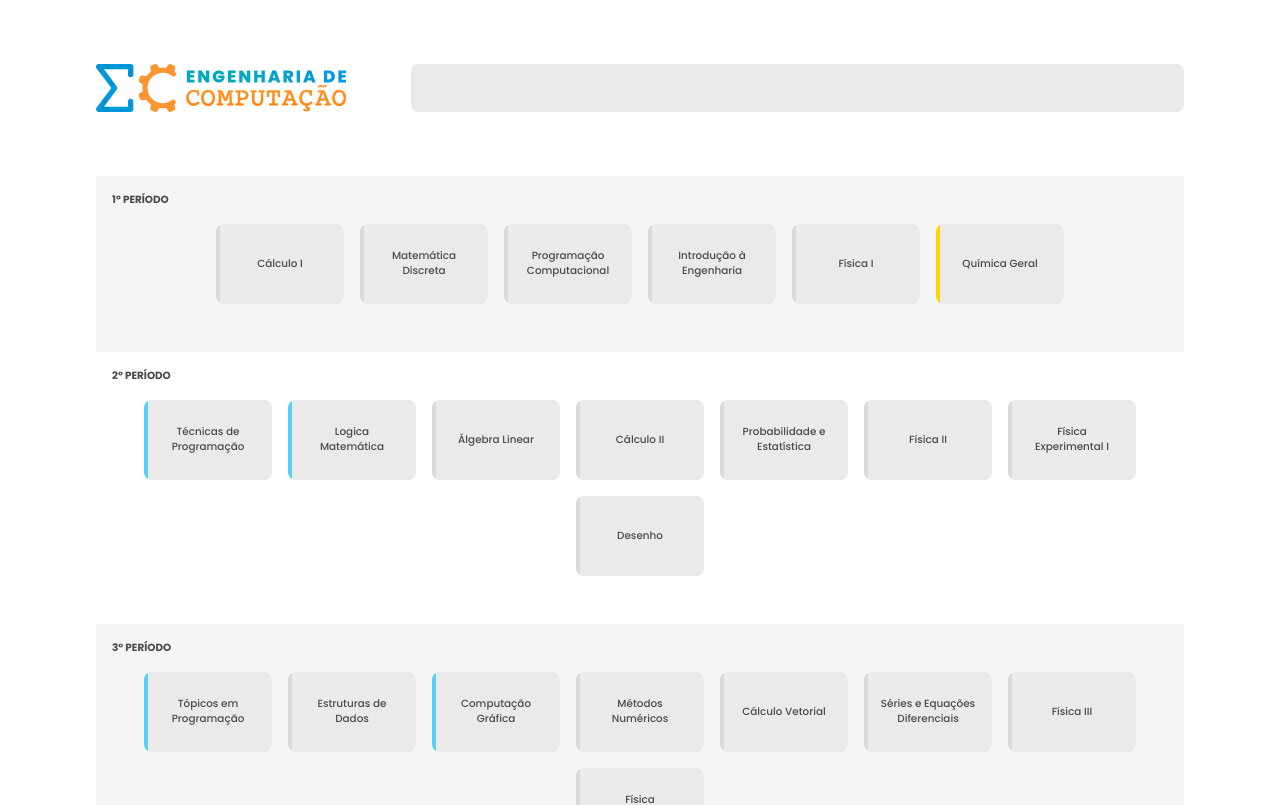
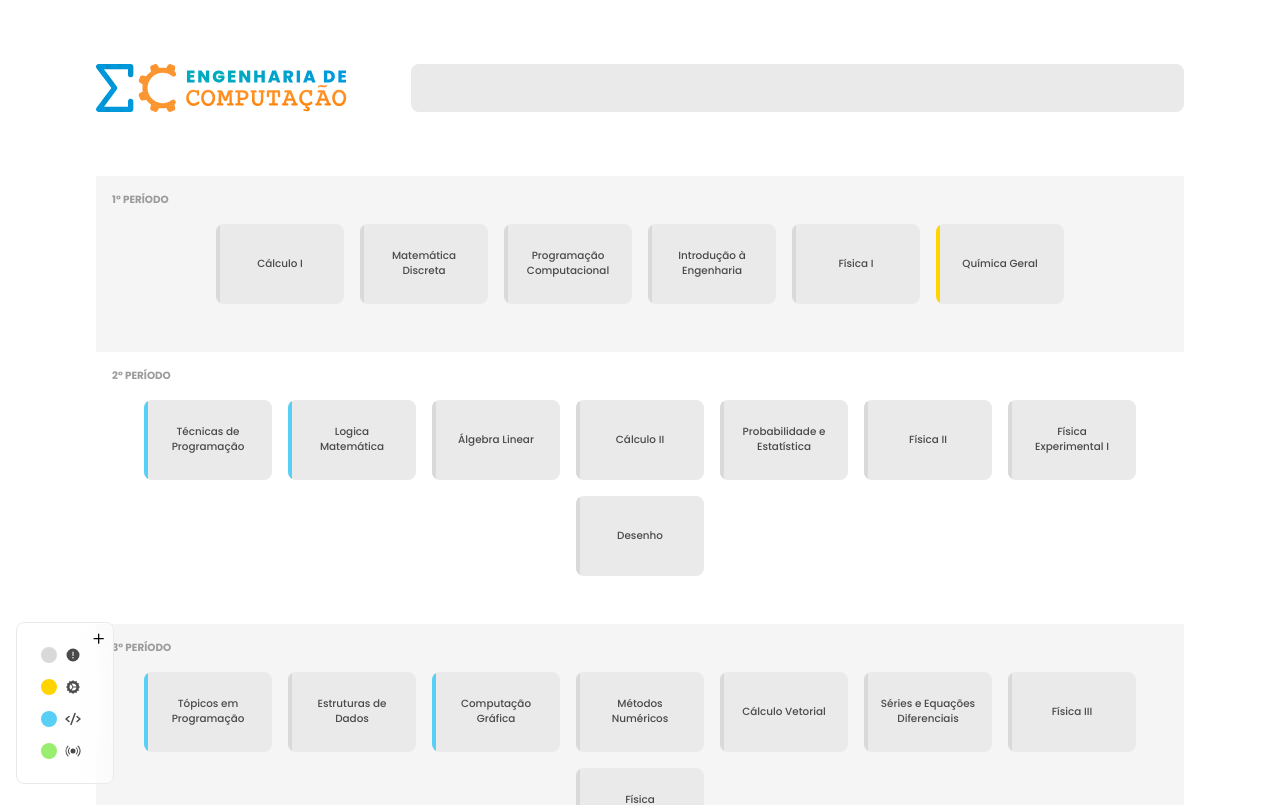
Before and after one commit to vander-furtuna/ec-diagram, a React (Vite) app: page / in a window 1280 px wide. Shown: the top 805 px of the page. Built offline with nearby package versions, Linux system fonts and the light colour scheme.

Commit message:
feat: implement legend popup

```diff
--- a/package.json
+++ b/package.json
@@ -10,6 +10,8 @@
         "preview": "vite preview"
     },
     "dependencies": {
+        "@phosphor-icons/react": "^2.0.10",
+        "polished": "^4.2.2",
         "react": "^18.2.0",
         "react-dom": "^18.2.0",
         "styled-components": "^6.0.2"
--- a/src/components/LegendPopUp/index.tsx
+++ b/src/components/LegendPopUp/index.tsx
@@ -1,30 +1,66 @@
+import {
+    GearFine,
+    Code,
+    Broadcast,
+    WarningCircle,
+    Minus,
+    Plus,
+} from '@phosphor-icons/react';
 import { theme } from '../../styles/theme';
-import { LegendPopUpContainer } from './styles';
+import {
+    LegendPopUpButton,
+    LegendPopUpContainer,
+    LegendPopUpLabel,
+    LegendTypeIndicator,
+} from './styles';
+import { useState } from 'react';
 
 interface LegendPopUpProps {}
 type LegendType = {
     type: string;
     color: string;
+    Icon: any;
 };
 
 export function LegendPopUp({}: LegendPopUpProps) {
+    const [isOpen, setIsOpen] = useState<boolean>(false);
+
     const types: LegendType[] = [
         {
-            type: 'Ciências da Computação',
-            color: theme.computing300,
+            type: 'Disciplina Obrigatória',
+            color: theme.background.card.mandatory,
+            Icon: <WarningCircle weight="fill" />,
         },
         {
             type: 'Automação e Controle',
             color: theme.automation300,
+            Icon: <GearFine weight="fill" />,
+        },
+        {
+            type: 'Ciências da Computação',
+            color: theme.computing300,
+            Icon: <Code weight="bold" />,
         },
         {
             type: 'Telecomunicações',
             color: theme.telecomunications300,
+            Icon: <Broadcast weight="fill" />,
         },
     ];
     return (
-        <LegendPopUpContainer>
-            <></>
+        <LegendPopUpContainer onClick={() => setIsOpen((prev) => !prev)}>
+            <LegendPopUpButton>
+                {isOpen ? <Minus weight="bold" /> : <Plus weight="bold" />}
+            </LegendPopUpButton>
+            {types.map((type) => (
+                <div key={type.color}>
+                    <LegendTypeIndicator color={type.color} />
+                    {type.Icon}
+                    <LegendPopUpLabel isOpen={isOpen}>
+                        {type.type}
+                    </LegendPopUpLabel>
+                </div>
+            ))}
         </LegendPopUpContainer>
     );
 }
--- a/src/components/LegendPopUp/styles.ts
+++ b/src/components/LegendPopUp/styles.ts
@@ -1,3 +1,59 @@
+import { transparentize } from 'polished';
 import styled from 'styled-components';
 
-export const LegendPopUpContainer = styled.div``;
+interface ILegendProps {
+    isOpen: boolean;
+}
+
+interface ILegendTypeIndicatorProps {
+    color: string;
+}
+
+export const LegendPopUpContainer = styled.div`
+    z-index: 1000;
+    display: flex;
+    gap: 1rem;
+    flex-direction: column;
+    position: fixed;
+    bottom: 1rem;
+    left: 1rem;
+    transition: 0.3s all ease-in-out;
+
+    color: ${({ theme }) => theme.text.normal};
+
+    background: ${({ theme }) => transparentize(0.5, theme.white)};
+    backdrop-filter: blur(20px);
+    padding: 1.5rem;
+    border-radius: ${({ theme }) => theme.borderRadius};
+    border: 1px solid ${({ theme }) => theme.gray200};
+
+    div {
+        display: flex;
+        gap: 0.5rem;
+    }
+`;
+
+export const LegendTypeIndicator = styled.div<ILegendTypeIndicatorProps>`
+    width: 1rem;
+    height: 1rem;
+    border-radius: 50%;
+    background: ${({ color }) => color};
+`;
+
+export const LegendPopUpLabel = styled.span<ILegendProps>`
+    display: flex;
+    align-items: center;
+    line-height: 1;
+    transition: all 0.3s ease-in-out;
+    font-size: ${({ isOpen }) => (isOpen ? '0.75rem' : '0rem')};
+`;
+
+export const LegendPopUpButton = styled.button`
+    background: transparent;
+    border: none;
+    outline: none;
+    cursor: pointer;
+    position: absolute;
+    top: 0.5rem;
+    right: 0.5rem;
+`;
--- a/src/containers/CoursesTable/styles.ts
+++ b/src/containers/CoursesTable/styles.ts
@@ -33,7 +33,7 @@ export const CoursesPeriodContainer = styled.div`
         text-transform: uppercase;
         font-size: 0.65rem;
         font-weight: bold;
-        color: ${({ theme }) => theme.text.normal};
+        color: ${({ theme }) => theme.text.gray};
     }
 
     @media screen and (max-width: 500px) {
--- a/src/containers/Dashboard/index.tsx
+++ b/src/containers/Dashboard/index.tsx
@@ -1,3 +1,4 @@
+import { LegendPopUp } from '../../components/LegendPopUp';
 import { CoursesTable } from '../CoursesTable';
 import { Header } from '../Header';
 import { DashboardContainer } from './styles';
@@ -9,6 +10,7 @@ export function Dashboard({}: DashboardProps) {
         <DashboardContainer>
             <Header />
             <CoursesTable />
+            <LegendPopUp />
         </DashboardContainer>
     );
 }
--- a/src/styles/theme.ts
+++ b/src/styles/theme.ts
@@ -33,6 +33,7 @@ export const theme = {
     text: {
         normal: colorPalette.gray700,
         light: colorPalette.white,
+        gray: colorPalette.gray500,
         dark: colorPalette.black,
     },
     background: {
```
Also changed, not shown: src/@types/ICourse.ts (indentation only), 1 other file (tests, documents, lock files or other folders).
